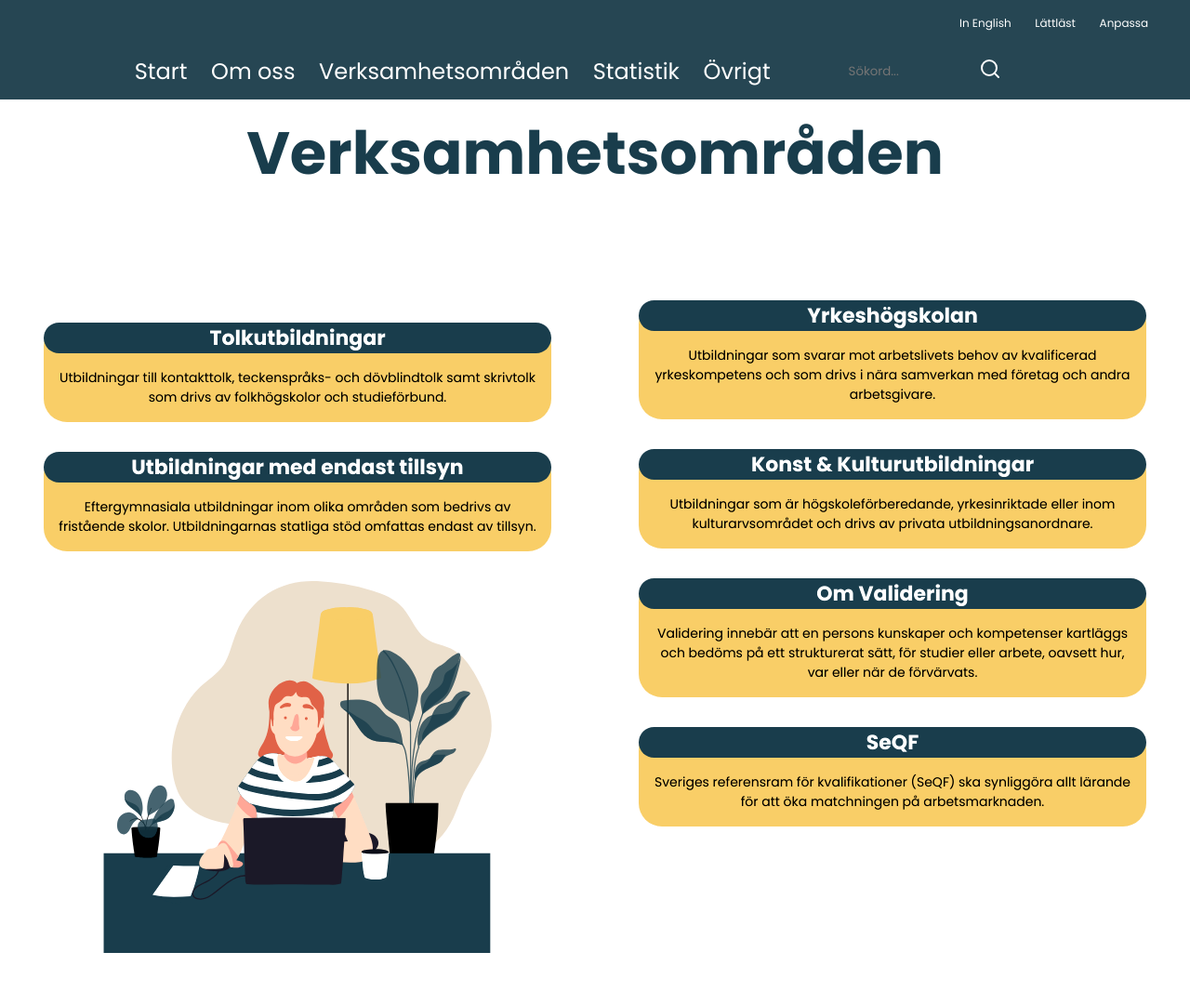
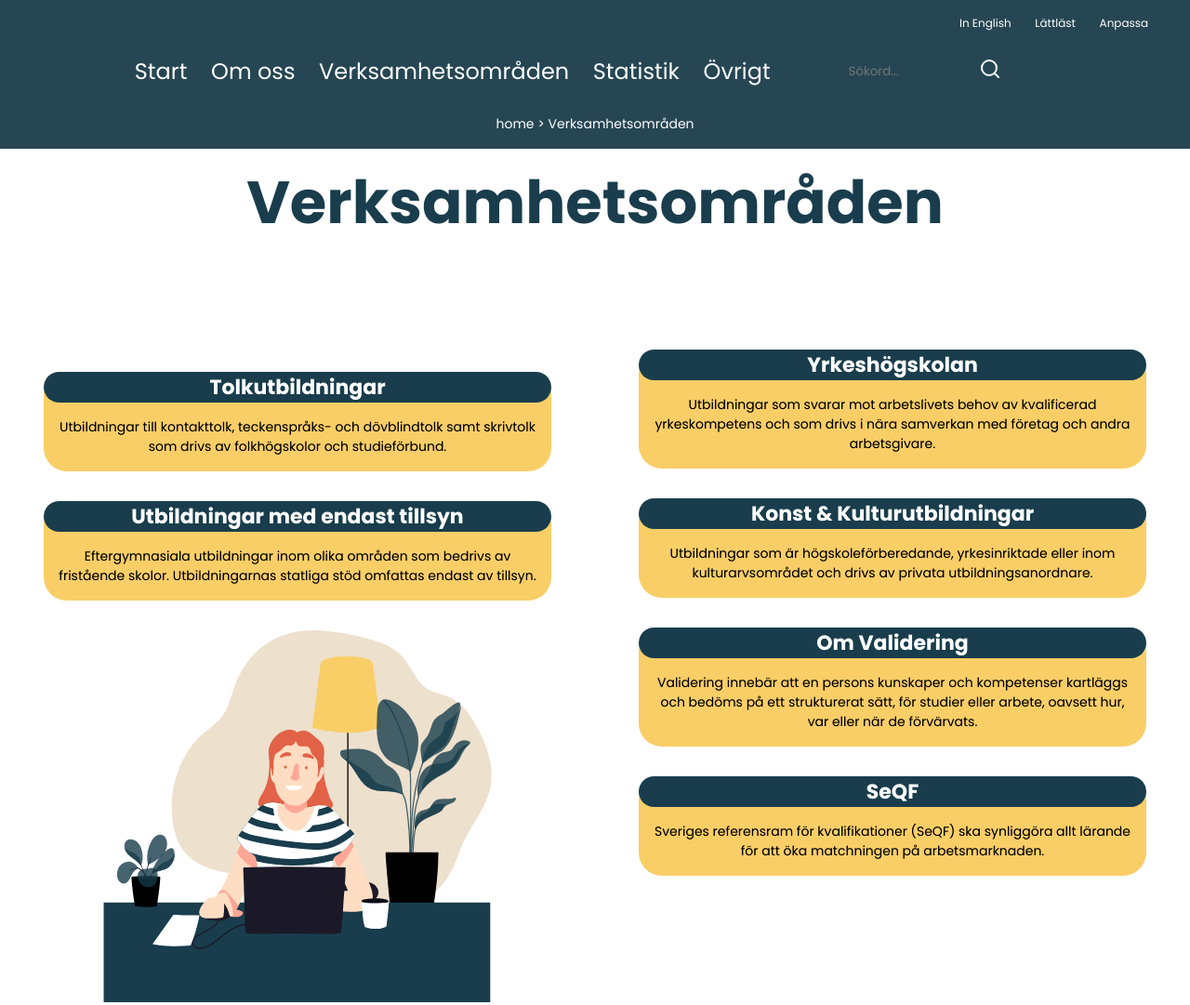
Before and after one commit to chas-academy/u02-redesign-sputnik, a plain HTML site: page page/business.html in a window 1280 px wide. Shown: the top 1081 px of the page at 93% size. Drawn offline with Linux system fonts and the light colour scheme.

Commit message:
fix html validator on all code.

```diff
--- a/Styles/business.css
+++ b/Styles/business.css
@@ -17,6 +17,12 @@
 }
 .info-nav a {
   font-size: 12px;
+  color: white;
+}
+.home-nyhetsrum-nav {
+  text-align: center;
+}
+a {
   color: white;
 }
 .toggle-button {
--- a/Styles/contact.css
+++ b/Styles/contact.css
@@ -18,6 +18,12 @@
   justify-content: space-between;
   width: 40px;
   height: 35px;
+}
+.home-nyhetsrum-nav {
+  text-align: center;
+}
+a {
+  color: white;
 }
 .toggle-button .bar {
   height: 6px;
--- a/Styles/statistic.css
+++ b/Styles/statistic.css
@@ -166,6 +166,12 @@ nav form button {
   cursor: pointer;
   border-style: none;
 }
+.home-nyhetsrum-nav {
+  text-align: center;
+}
+a {
+  color: white;
+}
 
 /* Navigation and search end */
 /* Content and animation start */
@@ -179,7 +185,7 @@ nav form button {
 }
 
 .statbild {
-width: 100%;
+  width: 100%;
 }
 
 .animation {
--- a/page/business.html
+++ b/page/business.html
@@ -11,6 +11,11 @@
     <link rel="stylesheet" href="https://fonts.googleapis.com/css2?family=Poppins:ital,wght@0,400;0,900;1,400;1,500;1,600;1,700;1,800&display=swap">
     <link rel="stylesheet" href="https://fonts.googleapis.com/css2?family=Inter:wght@400;500;600;700;800;900&family=Poppins:ital,wght@0,400;0,900;1,400;1,500;1,600;1,700;1,800&display=swap">
 </head>
+
+
+
+<body>
+
 
 
 <header id="headerScroll" class="grid-container">
@@ -50,10 +55,11 @@
       </form></li>
     </ul>
   </div>
+  <p class="home-nyhetsrum-nav"> <a href="/page/index.html">home</a> <a href="#"> > Verksamhetsområden</a></p>
 </nav>
 </header>
 <!-- bakgrundsbild. -->
-<div class="content">
+
 
 
 
@@ -115,7 +121,7 @@
   </div>
   </div>
 </div>
-</main>
+
 
 <footer>
   <img class="wave" src="/src/wave-removebg-preview.png" alt="">
```
Also changed, not shown: page/contact.html (+2 -1 lines), page/publication.html (+4 -4 lines), page/statistic.html (+1 -0 lines).
